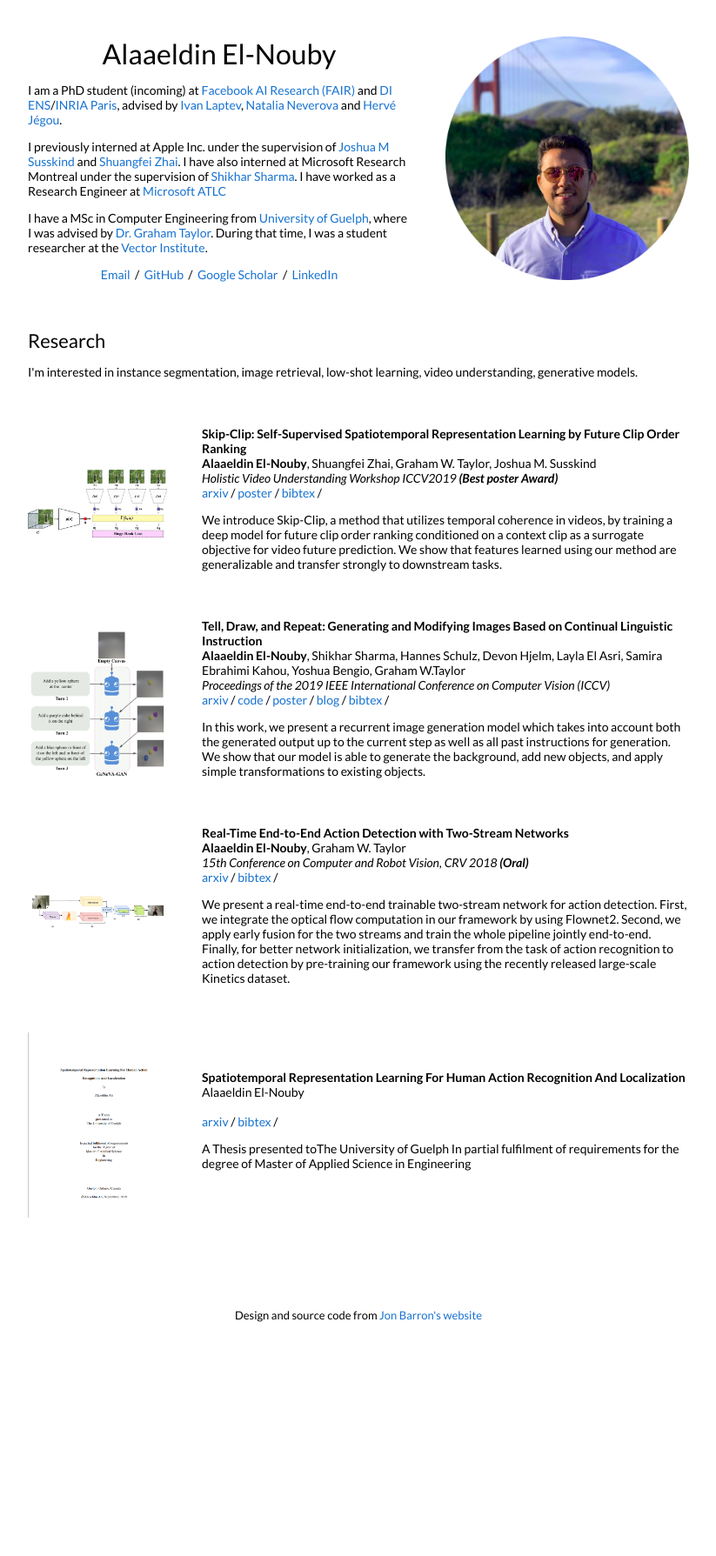
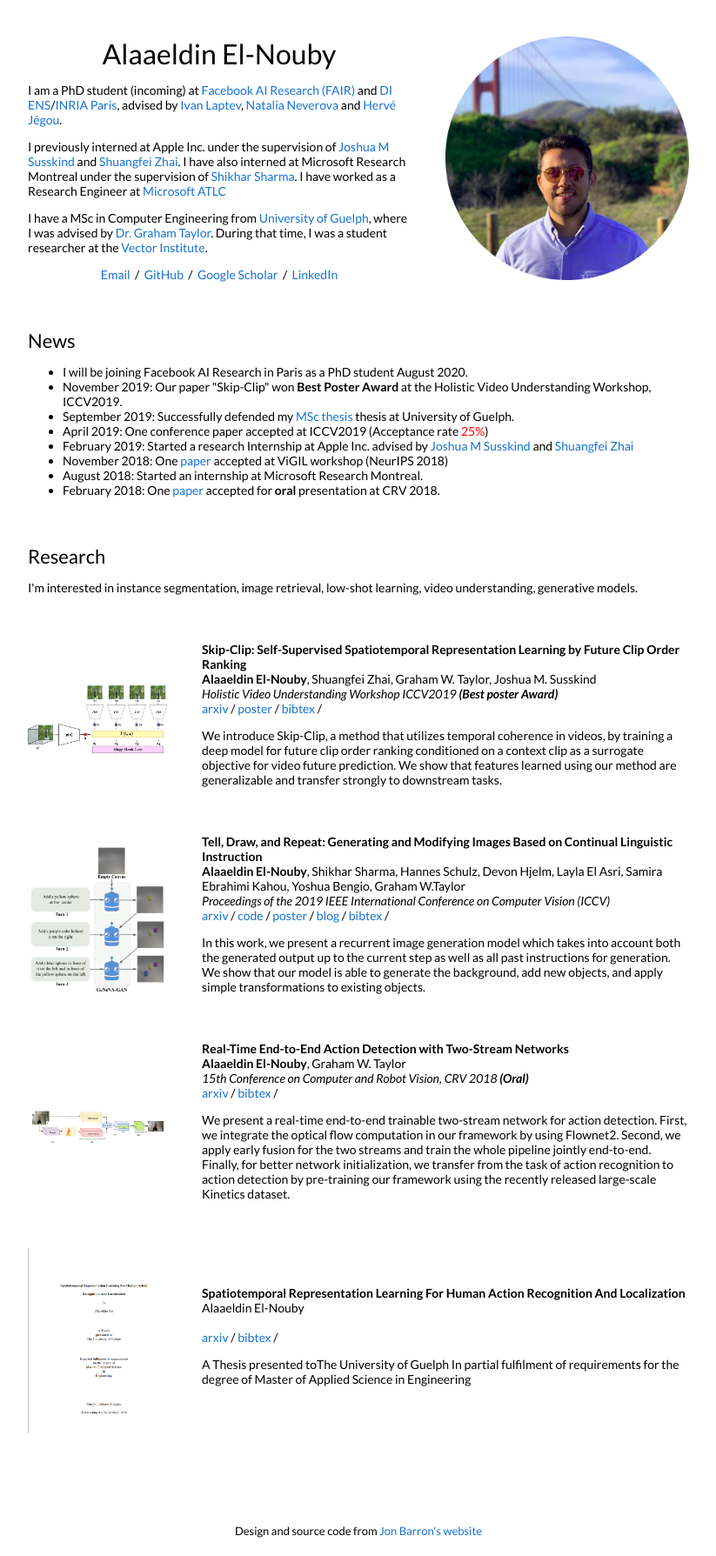
Before and after one commit to aelnouby/aelnouby.github.io, a Jekyll site: the page built from _posts/2019-10-24-skipclip.markdown, in a window 1280 px wide. Shown: the whole page at 87% size, without its empty margins (228-1051 px from the left). Built offline with Jekyll 4.4.1, drawn with Linux system fonts in a browser that asks for light colours; before the commit the page ends 1541 px from its top, so only the background shows below that.

Commit message:
Add new section

```diff
--- a/_layouts/default.html
+++ b/_layouts/default.html
@@ -62,6 +62,29 @@
             </td>
             <td style="padding:2.5%;width:40%;max-width:40%">
               <img style="width:100%;max-width:100%" alt="profile photo" src="images/alaa_circle_cropped.png">
+            </td>
+          </tr>
+        </table>
+
+        <table style="width:100%;border:0px;border-spacing:0px;border-collapse:separate;margin-right:auto;margin-left:auto;">
+          <tr>
+            <td style="padding:2.5%;width:100%;vertical-align:middle">
+              <h2>News</h2>
+                <ul>
+                  <li>I will be joining Facebook AI Research in Paris as a PhD student August 2020.</li>
+                  <li>November 2019: Our paper "Skip-Clip" won <strong>Best Poster Award</strong> at the Holistic Video Understanding Workshop, ICCV2019.</li>
+                  <li>September 2019: Successfully defended my <a
+                  href="https://atrium.lib.uoguelph.ca/xmlui/bitstream/handle/10214/17417/ali_alaaeldin_201909_MSc.pdf?sequence=5&isAllowed=y">MSc
+                  thesis</a> thesis at University of Guelph.</li>
+                  <li>April 2019: One conference paper accepted at ICCV2019 (Acceptance rate<span style="color:red;"> 25%</span>)  </li>
+                  <li>February 2019: Started a research Internship at Apple Inc. advised by <a
+                    href="https://scholar.google.com/citations?user=Sv2TGqsAAAAJ&hl=en">Joshua
+                    M Susskind  </a> and  <a href="cs.binghamton.edu/~szhai2/">
+                    Shuangfei Zhai</a></li>
+                    <li>November 2018: One <a href="https://nips2018vigil.github.io/static/papers/accepted/13.pdf">paper</a> accepted at ViGIL workshop (NeurIPS 2018)</li>
+                    <li>August 2018: Started an internship at Microsoft Research Montreal.</li>
+                    <li>February 2018: One <a href="https://arxiv.org/abs/1802.08362">paper</a> accepted for <strong>oral</strong> presentation at CRV 2018.</li>
+                </ul>
             </td>
           </tr>
         </table>
```
